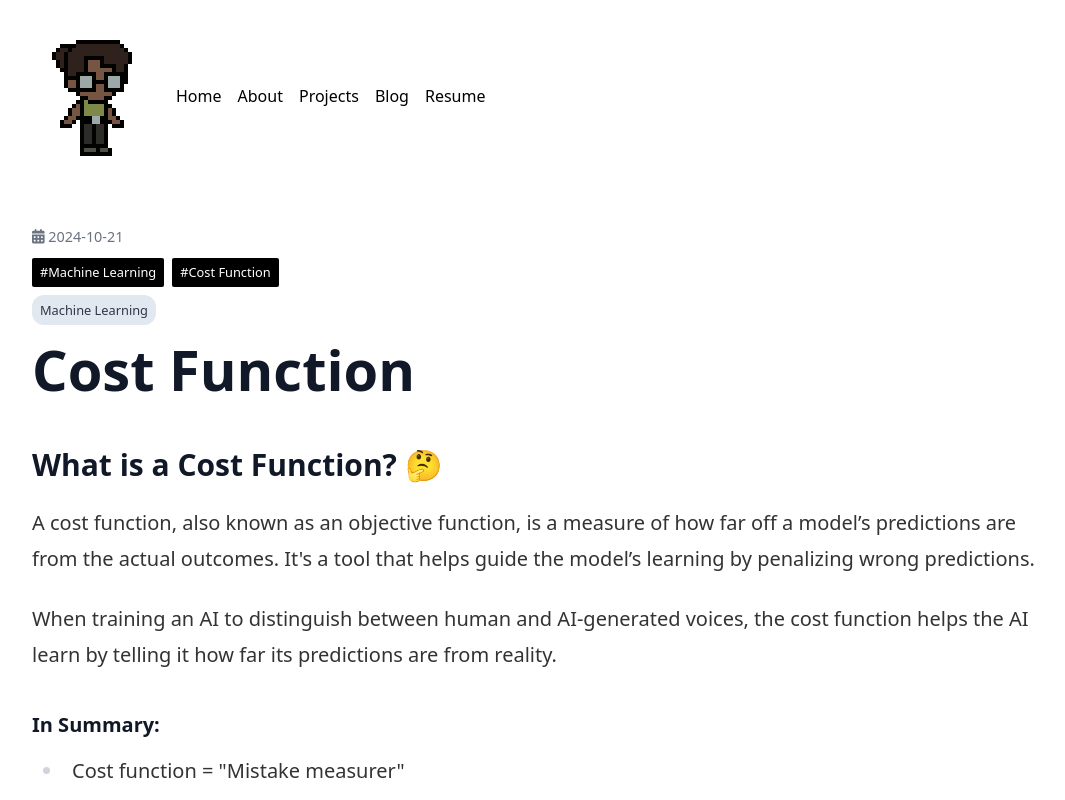
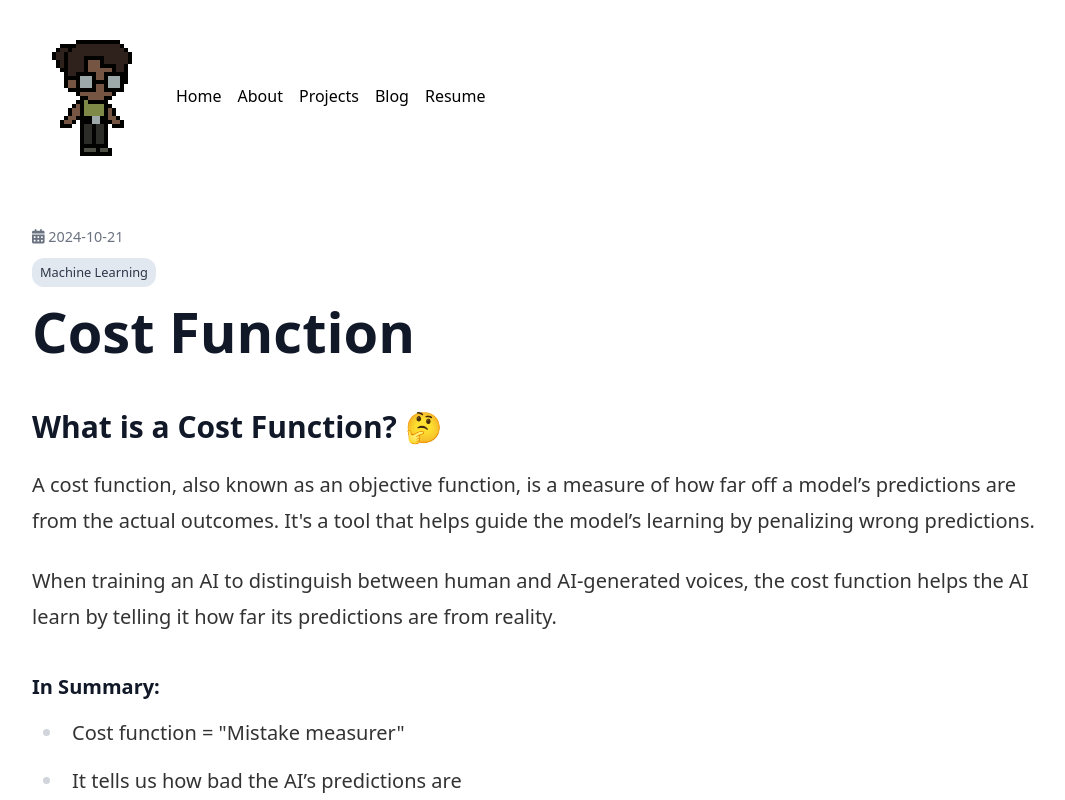
Before and after one commit to 13asad/13asad.github.io, a Vue app: page /post/1 in a window 1280 px wide. Shown: the top 800 px of the page, without its empty margins (96-1161 px from the left). Built offline with nearby package versions, Linux system fonts and the light colour scheme.

Commit message:
feat: move tags display to the bottom of IndividualPostView for improved layout

```diff
--- a/src/views/IndividualPostView.vue
+++ b/src/views/IndividualPostView.vue
@@ -43,13 +43,8 @@
             <div>
                 <span class="text-gray-500">
                     <font-awesome-icon :icon="['fas', 'calendar-days']" />
-                     {{ post.date }}
+                    {{ post.date }}
                 </span>
-            </div>
-            <div>
-                <span v-for="tag in post.tags" :key="tag" class="tag">#{{
-                    tag
-                }}</span>
             </div>
             <div>
                 <span
@@ -61,6 +56,11 @@
             </div>
         </div>
         <div class="output" v-html="markedToRender"></div>
+    </div>
+    <div>
+        <span v-for="tag in post.tags" :key="tag" class="tag"
+            >#{{ tag }}</span
+        >
     </div>
 </template>
 
```
